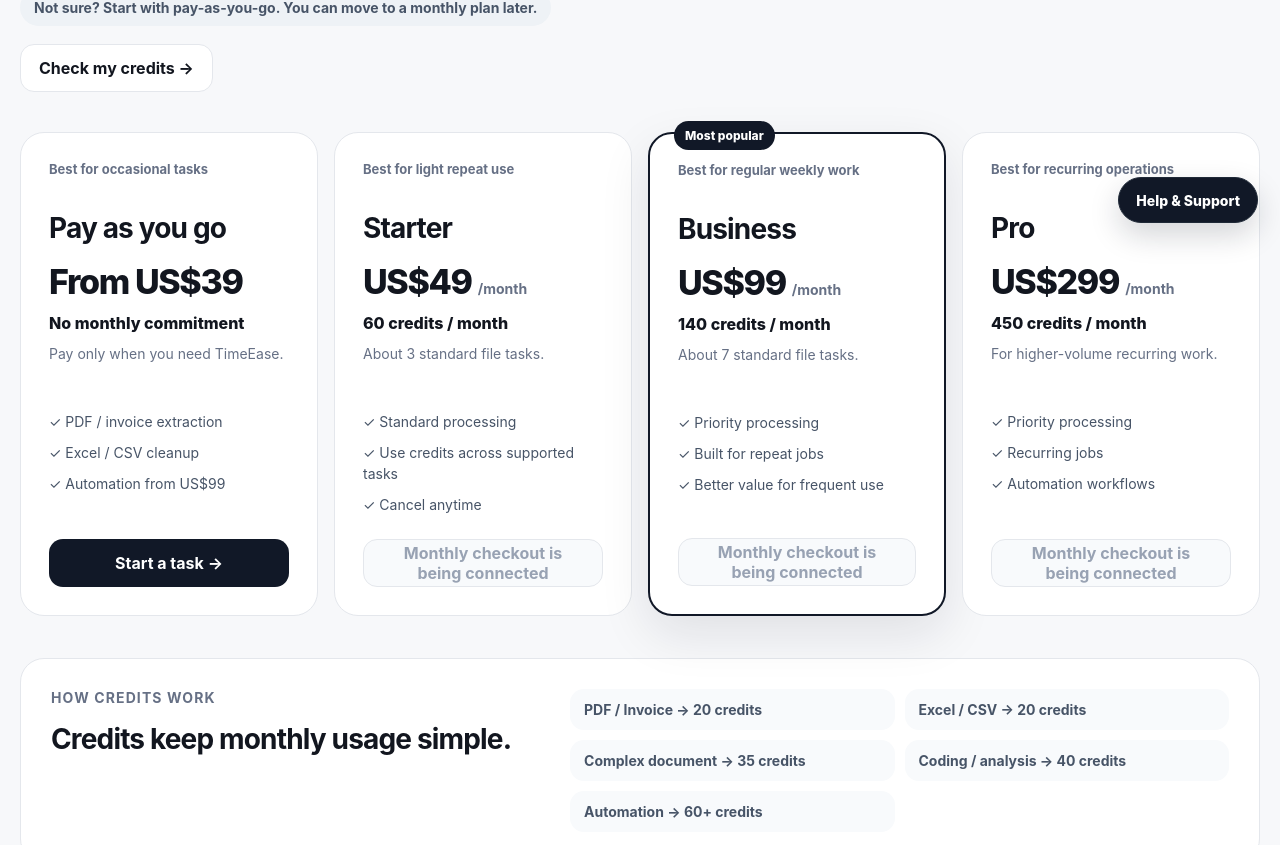
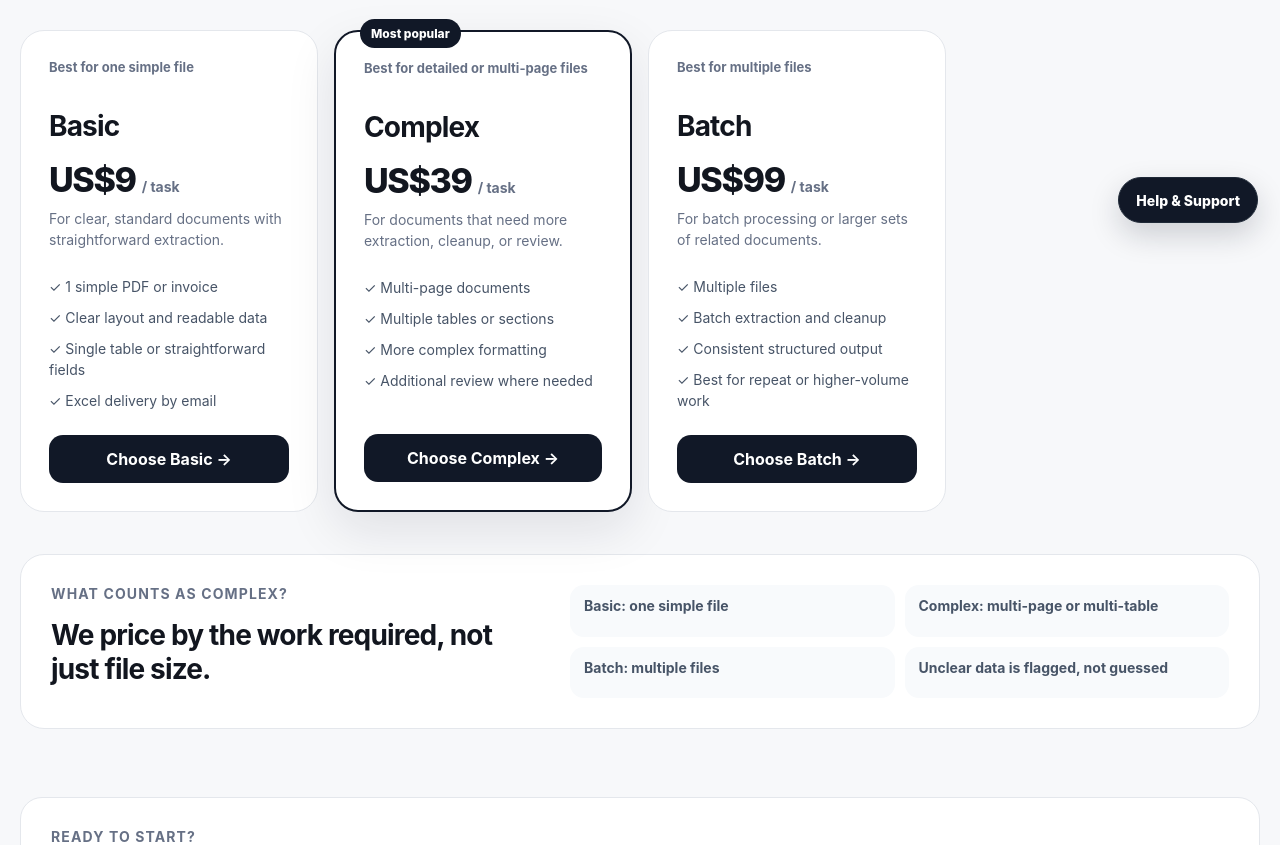
Before and after one commit to goplanetdigital/timeease-web, a Next.js app: page /pricing in a window 1280 px wide. Shown: the part 555-1400 px from the top of the page. Built offline with nearby package versions, Linux system fonts and the light colour scheme; no server answers.

Commit message:
Set TimeEase pricing to Basic Complex Batch

```diff
--- a/app/pricing/page.tsx
+++ b/app/pricing/page.tsx
@@ -2,81 +2,62 @@ import Link from "next/link";
 
 const plans = [
   {
-    key: "payg",
-    name: "Pay as you go",
-    price: "From US$39",
-    suffix: "",
-    note: "Best for occasional tasks",
-    credits: "No monthly commitment",
-    taskGuide: "Pay only when you need TimeEase.",
-    features: ["PDF / invoice extraction", "Excel / CSV cleanup", "Automation from US$99"],
-    featured: false,
+    name: "Basic",
+    price: "US$9",
+    note: "Best for one simple file",
+    description: "For clear, standard documents with straightforward extraction.",
+    features: [
+      "1 simple PDF or invoice",
+      "Clear layout and readable data",
+      "Single table or straightforward fields",
+      "Excel delivery by email",
+    ],
   },
   {
-    key: "starter",
-    name: "Starter",
-    price: "US$49",
-    suffix: "/month",
-    note: "Best for light repeat use",
-    credits: "60 credits / month",
-    taskGuide: "About 3 standard file tasks.",
-    features: ["Standard processing", "Use credits across supported tasks", "Cancel anytime"],
-    featured: false,
-  },
-  {
-    key: "business",
-    name: "Business",
-    price: "US$99",
-    suffix: "/month",
-    note: "Best for regular weekly work",
-    credits: "140 credits / month",
-    taskGuide: "About 7 standard file tasks.",
-    features: ["Priority processing", "Built for repeat jobs", "Better value for frequent use"],
+    name: "Complex",
+    price: "US$39",
+    note: "Best for detailed or multi-page files",
+    description: "For documents that need more extraction, cleanup, or review.",
+    features: [
+      "Multi-page documents",
+      "Multiple tables or sections",
+      "More complex formatting",
+      "Additional review where needed",
+    ],
     featured: true,
   },
   {
-    key: "pro",
-    name: "Pro",
-    price: "US$299",
-    suffix: "/month",
-    note: "Best for recurring operations",
-    credits: "450 credits / month",
-    taskGuide: "For higher-volume recurring work.",
-    features: ["Priority processing", "Recurring jobs", "Automation workflows"],
-    featured: false,
+    name: "Batch",
+    price: "US$99",
+    note: "Best for multiple files",
+    description: "For batch processing or larger sets of related documents.",
+    features: [
+      "Multiple files",
+      "Batch extraction and cleanup",
+      "Consistent structured output",
+      "Best for repeat or higher-volume work",
+    ],
   },
 ] as const;
 
 export default function PricingPage() {
-  const monthlyReady = Boolean(
-    process.env.STRIPE_SECRET_KEY &&
-    process.env.STRIPE_PRICE_STARTER &&
-    process.env.STRIPE_PRICE_BUSINESS &&
-    process.env.STRIPE_PRICE_PRO
-  );
-
   return (
     <main className="page-shell pricing-shell">
       <Link className="back-link" href="/">← Back to TimeEase</Link>
 
       <section className="pricing-header">
         <div className="eyebrow">Simple pricing</div>
-        <h1>Choose how often you use TimeEase.</h1>
+        <h1>Choose the level that matches your file.</h1>
         <p className="hero-copy">
-          Use pay-as-you-go for occasional work. Choose a monthly plan when you
-          regularly need documents, spreadsheets, or automation handled.
+          Start at US$9 for a simple file. Choose Complex for harder documents,
+          or Batch when you have multiple files to process.
         </p>
         <div className="pricing-help">
-          Not sure? Start with pay-as-you-go. You can move to a monthly plan later.
-        </div>
-        <div className="hero-actions" style={{ marginTop: 18 }}>
-          <Link className="button secondary" href="/credits">
-            Check my credits →
-          </Link>
+          Not sure which level fits? Start with Basic and we’ll flag it if the file needs an upgrade.
         </div>
       </section>
 
-      <section className="pricing-grid" aria-label="TimeEase plans">
+      <section className="pricing-grid pricing-grid-three" aria-label="TimeEase pricing">
         {plans.map((plan) => (
           <article
             className={`pricing-card${plan.featured ? " featured" : ""}`}
@@ -89,10 +70,9 @@ export default function PricingPage() {
               <h2>{plan.name}</h2>
               <div className="plan-price">
                 <span>{plan.price}</span>
-                {plan.suffix && <small>{plan.suffix}</small>}
+                <small>/ task</small>
               </div>
-              <p className="plan-credits">{plan.credits}</p>
-              <p className="plan-guide">{plan.taskGuide}</p>
+              <p className="plan-guide">{plan.description}</p>
             </div>
 
             <ul className="plan-features">
@@ -101,47 +81,32 @@ export default function PricingPage() {
               ))}
             </ul>
 
-            {plan.key === "payg" ? (
-              <Link className="button primary plan-button" href="/upload">
-                Start a task →
-              </Link>
-            ) : monthlyReady ? (
-              <form action="/api/subscription/checkout" method="post">
-                <input type="hidden" name="plan" value={plan.key} />
-                <button className="button primary plan-button" type="submit">
-                  Choose {plan.name} →
-                </button>
-              </form>
-            ) : (
-              <div className="button plan-button disabled-button" aria-disabled="true">
-                Monthly checkout is being connected
-              </div>
-            )}
+            <Link className="button primary plan-button" href="/upload">
+              Choose {plan.name} →
+            </Link>
           </article>
         ))}
       </section>
 
       <section className="credit-box">
         <div>
-          <div className="eyebrow">How credits work</div>
-          <h2>Credits keep monthly usage simple.</h2>
+          <div className="eyebrow">What counts as complex?</div>
+          <h2>We price by the work required, not just file size.</h2>
         </div>
         <div className="credit-list">
-          <span>PDF / Invoice → 20 credits</span>
-          <span>Excel / CSV → 20 credits</span>
-          <span>Complex document → 35 credits</span>
-          <span>Coding / analysis → 40 credits</span>
-          <span>Automation → 60+ credits</span>
+          <span>Basic: one simple file</span>
+          <span>Complex: multi-page or multi-table</span>
+          <span>Batch: multiple files</span>
+          <span>Unclear data is flagged, not guessed</span>
         </div>
       </section>
 
       <section className="cta-panel">
         <div>
-          <div className="eyebrow">Want to try TimeEase first?</div>
-          <h2>Start with one task. No subscription required.</h2>
+          <div className="eyebrow">Ready to start?</div>
+          <h2>Pay securely, upload privately, receive the result by email.</h2>
           <p>
-            Pay-as-you-go stays available. Monthly buttons turn on automatically
-            once the Stripe recurring prices are connected.
+            Your paid order creates a private upload link automatically.
           </p>
         </div>
         <Link className="button primary" href="/upload">
```
